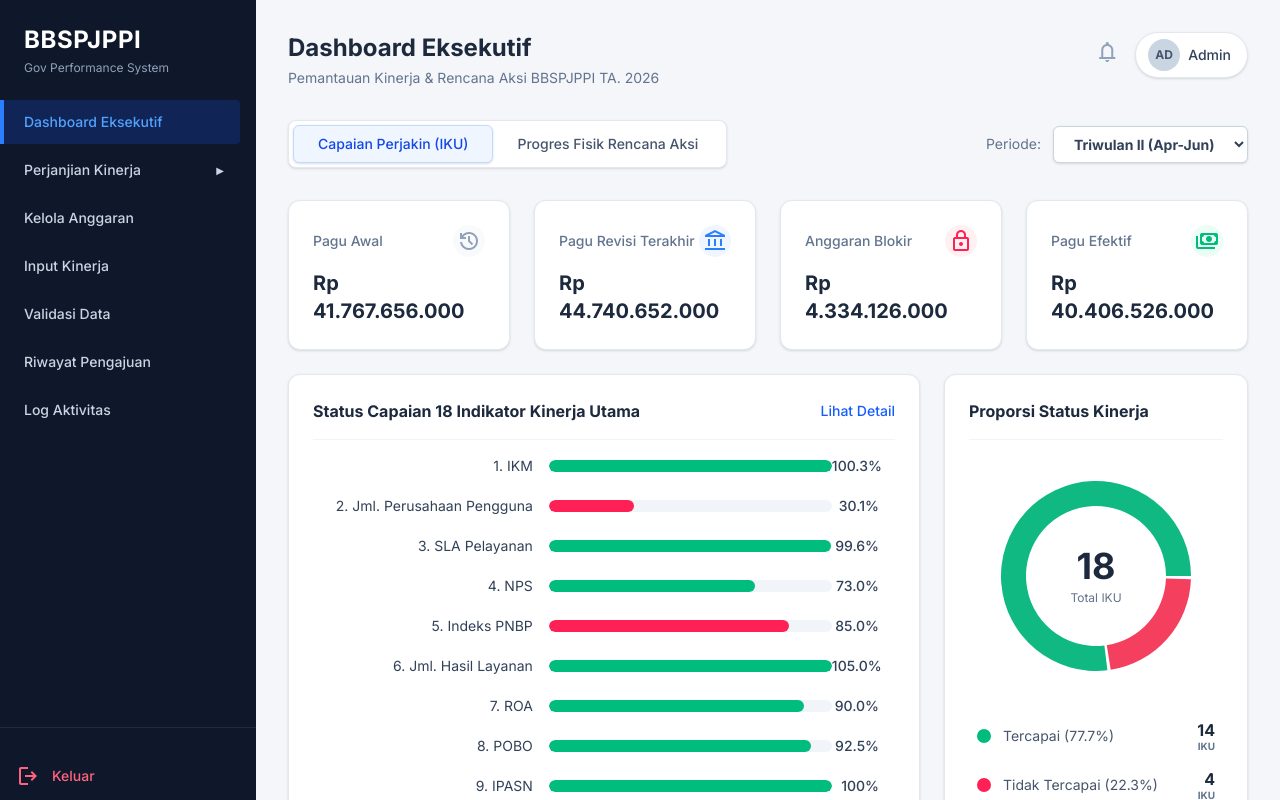
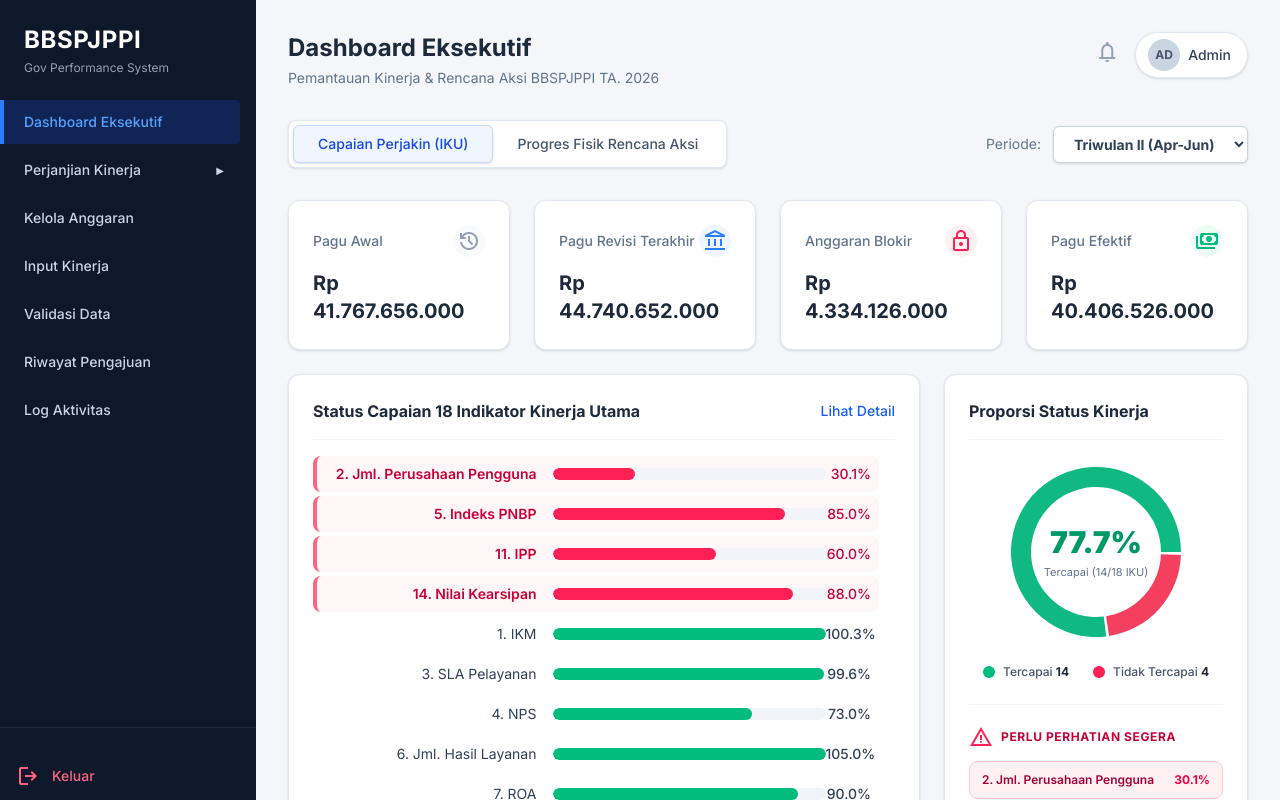
Before and after one commit to KinRajasa/bbspjppi-gov-performance, a Next.js app: page / in a window 1280 px wide. Shown: the top 800 px of the page. Built offline with nearby package versions, Linux system fonts and the light colour scheme.

Commit message:
feat: optimasi UX & visual tab perjakin dan rencana aksi di dashboard

```diff
--- a/app/(dashboard)/page.tsx
+++ b/app/(dashboard)/page.tsx
@@ -78,6 +78,28 @@ export default function DashboardUtama() {
     { name: 'Tercapai', value: 14, color: '#10b981' },
     { name: 'Tidak Tercapai', value: 4, color: '#f43f5e' }
   ];
+
+  // Indikator yang bermasalah ditaruh paling atas, sisanya menyusul di bawah
+  // agar saat scroll pun mata langsung tertuju ke hal yang perlu ditindaklanjuti.
+  const sortedDataIKU = [...dataIKU].sort((a, b) => {
+    const aBermasalah = a.color === 'bg-rose-500' ? 0 : 1;
+    const bBermasalah = b.color === 'bg-rose-500' ? 0 : 1;
+    return aBermasalah - bBermasalah;
+  });
+
+  // Daftar ringkas indikator yang tidak memenuhi target, dipakai di panel
+  // "Perlu Perhatian" supaya nama indikatornya langsung terlihat tanpa harus klik apa pun.
+  const indikatorPerluPerhatian = dataIKU.filter((iku) => iku.color === 'bg-rose-500');
+
+  // Rencana Aksi: sort yang delayed ke atas supaya langsung kelihatan
+  const sortedDataRencanaAksi = [...dataRencanaAksi].sort((a, b) => {
+    const aDelayed = a.color === 'bg-rose-500' ? 0 : 1;
+    const bDelayed = b.color === 'bg-rose-500' ? 0 : 1;
+    return aDelayed - bDelayed;
+  });
+
+  // Daftar kegiatan yang delayed, dipakai di panel "Perlu Percepatan"
+  const kegiatanDelayed = dataRencanaAksi.filter((item) => item.color === 'bg-rose-500');
 
   const dataDeviasiStatus = [
     { name: 'On Track', value: 15, color: '#10b981' },
@@ -182,35 +204,48 @@ export default function DashboardUtama() {
                   </button>
                 </div>
 
-                <div className="max-h-[500px] overflow-y-auto pr-4 space-y-5 custom-scrollbar">
-                  {dataIKU.map((iku) => (
-                    <div key={iku.id} className="flex items-center justify-between text-sm">
-                      <div className="w-5/12 text-slate-700 text-right pr-4 truncate">{iku.name}</div>
-                      <div className="w-6/12 bg-slate-100 h-3 rounded-full overflow-hidden">
-                        <div className={`${iku.color} h-3 rounded-full`} style={{ width: iku.width }}></div>
+                <div className="max-h-[500px] overflow-y-auto pr-4 space-y-1 custom-scrollbar">
+                  {sortedDataIKU.map((iku) => {
+                    const bermasalah = iku.color === 'bg-rose-500';
+                    return (
+                      <div
+                        key={iku.id}
+                        className={`flex items-center justify-between text-sm py-2 px-2 rounded-lg ${
+                          bermasalah ? 'bg-rose-50/60 border-l-4 border-rose-400' : 'border-l-4 border-transparent'
+                        }`}
+                      >
+                        <div className={`w-5/12 text-right pr-4 truncate ${bermasalah ? 'text-rose-700 font-semibold' : 'text-slate-700'}`}>
+                          {iku.name}
+                        </div>
+                        <div className="w-6/12 bg-slate-100 h-3 rounded-full overflow-hidden">
+                          <div className={`${iku.color} h-3 rounded-full`} style={{ width: iku.width }}></div>
+                        </div>
+                        <div className={`w-1/12 text-right font-medium ${bermasalah ? 'text-rose-700' : 'text-slate-700'}`}>
+                          {iku.score}
+                        </div>
                       </div>
-                      <div className="w-1/12 text-right font-medium text-slate-700">{iku.score}</div>
-                    </div>
-                  ))}
+                    );
+                  })}
                 </div>
               </div>
 
-              <div className="col-span-4 bg-white p-6 rounded-xl border border-slate-200 shadow-sm flex flex-col items-center">
+              <div className="col-span-4 bg-white p-6 rounded-xl border border-slate-200 shadow-sm flex flex-col">
                 <h3 className="font-bold text-slate-800 w-full border-b border-slate-100 pb-4 text-left">Proporsi Status Kinerja</h3>
 
-                {/* Recharts Donut Chart Tab 1 (FIXED) */}
-                <div className="relative w-full h-56 mt-6">
+                {/* Recharts Donut Chart — angka utama diganti jadi PERSENTASE, bukan total,
+                    karena satu angka capaian keseluruhan itu yang paling cepat dicerna. */}
+                <div className="relative w-full h-48 mt-4">
                   <div className="absolute inset-0 flex flex-col items-center justify-center pointer-events-none z-0">
-                    <span className="text-4xl font-bold text-slate-800">18</span>
-                    <span className="text-xs text-slate-500 mt-1">Total IKU</span>
+                    <span className="text-3xl font-black text-emerald-600">77.7%</span>
+                    <span className="text-[11px] text-slate-500 mt-1">Tercapai (14/18 IKU)</span>
                   </div>
                   <div className="relative z-10 w-full h-full">
                     <ResponsiveContainer width="100%" height="100%">
                       <PieChart>
                         <Pie
                           data={dataStatusKinerja}
-                          innerRadius={70}
-                          outerRadius={95}
+                          innerRadius={65}
+                          outerRadius={85}
                           paddingAngle={2}
                           dataKey="value"
                           stroke="none"
@@ -230,20 +265,31 @@ export default function DashboardUtama() {
                   </div>
                 </div>
 
-                <div className="w-full mt-8 space-y-4">
-                  <div className="flex justify-between items-center px-2">
-                    <div className="flex items-center gap-3">
-                      <div className="w-3.5 h-3.5 rounded-full bg-emerald-500"></div>
-                      <span className="text-sm text-slate-600">Tercapai (77.7%)</span>
-                    </div>
-                    <div className="text-right flex flex-col leading-tight"><span className="font-bold text-slate-800">14</span><span className="text-[10px] font-bold text-slate-500">IKU</span></div>
+                <div className="w-full mt-4 flex justify-center gap-6">
+                  <div className="flex items-center gap-2">
+                    <div className="w-3 h-3 rounded-full bg-emerald-500"></div>
+                    <span className="text-xs font-medium text-slate-600">Tercapai <span className="font-bold text-slate-800">14</span></span>
                   </div>
-                  <div className="flex justify-between items-center px-2">
-                    <div className="flex items-center gap-3">
-                      <div className="w-3.5 h-3.5 rounded-full bg-rose-500"></div>
-                      <span className="text-sm text-slate-600">Tidak Tercapai (22.3%)</span>
-                    </div>
-                    <div className="text-right flex flex-col leading-tight"><span className="font-bold text-slate-800">4</span><span className="text-[10px] font-bold text-slate-500">IKU</span></div>
+                  <div className="flex items-center gap-2">
+                    <div className="w-3 h-3 rounded-full bg-rose-500"></div>
+                    <span className="text-xs font-medium text-slate-600">Tidak Tercapai <span className="font-bold text-slate-800">4</span></span>
+                  </div>
+                </div>
+
+                {/* PANEL PERLU PERHATIAN — ini kuncinya: pimpinan langsung tahu APA yang
+                    bermasalah tanpa perlu klik "Lihat Detail" atau scroll list 18 indikator. */}
+                <div className="w-full mt-6 pt-5 border-t border-slate-100">
+                  <div className="flex items-center gap-2 mb-3">
+                    <span className="material-symbols-outlined text-rose-500 text-[18px]">warning</span>
+                    <h4 className="text-xs font-bold text-rose-700 uppercase tracking-wider">Perlu Perhatian Segera</h4>
+                  </div>
+                  <div className="space-y-2">
+                    {indikatorPerluPerhatian.map((iku) => (
+                      <div key={iku.id} className="flex items-center justify-between bg-rose-50 border border-rose-200 rounded-lg px-3 py-2.5">
+                        <span className="text-xs font-semibold text-rose-800 pr-2">{iku.name}</span>
+                        <span className="text-xs font-bold text-rose-600 whitespace-nowrap">{iku.score}</span>
+                      </div>
+                    ))}
                   </div>
                 </div>
               </div>
@@ -278,25 +324,30 @@ export default function DashboardUtama() {
                 <h3 className="font-bold text-slate-800 border-b border-slate-100 pb-4 mb-4">Pemantauan Progres Fisik per Indikator (TW II)</h3>
                 <div className="max-h-[400px] overflow-y-auto pr-2 space-y-4 custom-scrollbar">
 
-                  {dataRencanaAksi.map((item) => (
+                  {sortedDataRencanaAksi.map((item) => {
+                    const delayed = item.color === 'bg-rose-500';
+                    return (
                     <div
                       key={item.id}
                       className={`flex items-center justify-between p-3 rounded-lg border transition ${
-                        item.color === 'bg-rose-500' ? 'hover:bg-rose-50 border-rose-100' : 'hover:bg-slate-50 border-slate-100'
+                        delayed
+                          ? 'bg-rose-50/60 border-rose-200 border-l-4 border-l-rose-400'
+                          : 'hover:bg-slate-50 border-slate-100'
                       }`}
                     >
-                      <div className="w-2/5 text-sm font-semibold text-slate-700 truncate pr-4">{item.name}</div>
+                      <div className={`w-2/5 text-sm truncate pr-4 ${delayed ? 'font-bold text-rose-700' : 'font-semibold text-slate-700'}`}>{item.name}</div>
                       <div className="w-3/5 flex flex-col gap-1.5">
                         <div className="flex justify-between text-xs text-slate-500">
                           <span>Target: {item.target}</span>
-                          <span className={`font-bold ${item.color === 'bg-rose-500' ? 'text-rose-600' : 'text-emerald-600'}`}>Real: {item.real}</span>
+                          <span className={`font-bold ${delayed ? 'text-rose-600' : 'text-emerald-600'}`}>Real: {item.real}</span>
                         </div>
                         <div className="w-full bg-slate-200 h-2.5 rounded-full">
                           <div className={`${item.color} h-2.5 rounded-full`} style={{ width: item.width }}></div>
                         </div>
                       </div>
                     </div>
-                  ))}
+                    );
+                  })}
 
                 </div>
               </div>
@@ -307,8 +358,9 @@ export default function DashboardUtama() {
                 {/* Recharts Donut Chart Tab 2 (FIXED) */}
                 <div className="relative w-full h-52 mt-6">
                   <div className="absolute inset-0 flex flex-col items-center justify-center pointer-events-none z-0">
-                    <span className="text-4xl font-bold text-slate-800">51.4%</span>
-                    <span className="text-xs text-slate-500 mt-1">Rata-Rata Fisik</span>
+                    <span className="text-2xl font-black text-emerald-600">83.3%</span>
+                    <span className="text-[10px] text-slate-500 mt-0.5">On Track</span>
+                    <span className="text-[10px] text-slate-400">(15/18 Kegiatan)</span>
                   </div>
                   <div className="relative z-10 w-full h-full">
                     <ResponsiveContainer width="100%" height="100%">
@@ -350,6 +402,23 @@ export default function DashboardUtama() {
                       <span className="text-sm font-medium text-slate-600">Delayed (&lt; 50%)</span>
                     </div>
                     <span className="font-bold text-slate-800">3</span>
+                  </div>
+                </div>
+
+                {/* PANEL PERLU PERCEPATAN — langsung nyebutin kegiatan yang delayed
+                    beserta gap target vs realisasi, konsisten dengan panel perjakin. */}
+                <div className="w-full mt-6 pt-5 border-t border-slate-100">
+                  <div className="flex items-center gap-2 mb-3">
+                    <span className="material-symbols-outlined text-rose-500 text-[18px]">speed</span>
+                    <h4 className="text-xs font-bold text-rose-700 uppercase tracking-wider">Kegiatan Perlu Percepatan</h4>
+                  </div>
+                  <div className="space-y-2">
+                    {kegiatanDelayed.map((item) => (
+                      <div key={item.id} className="flex items-center justify-between bg-rose-50 border border-rose-200 rounded-lg px-3 py-2.5">
+                        <span className="text-xs font-semibold text-rose-800 pr-2">{item.name}</span>
+                        <span className="text-xs font-bold text-rose-600 whitespace-nowrap">{item.real} / {item.target}</span>
+                      </div>
+                    ))}
                   </div>
                 </div>
               </div>
```
